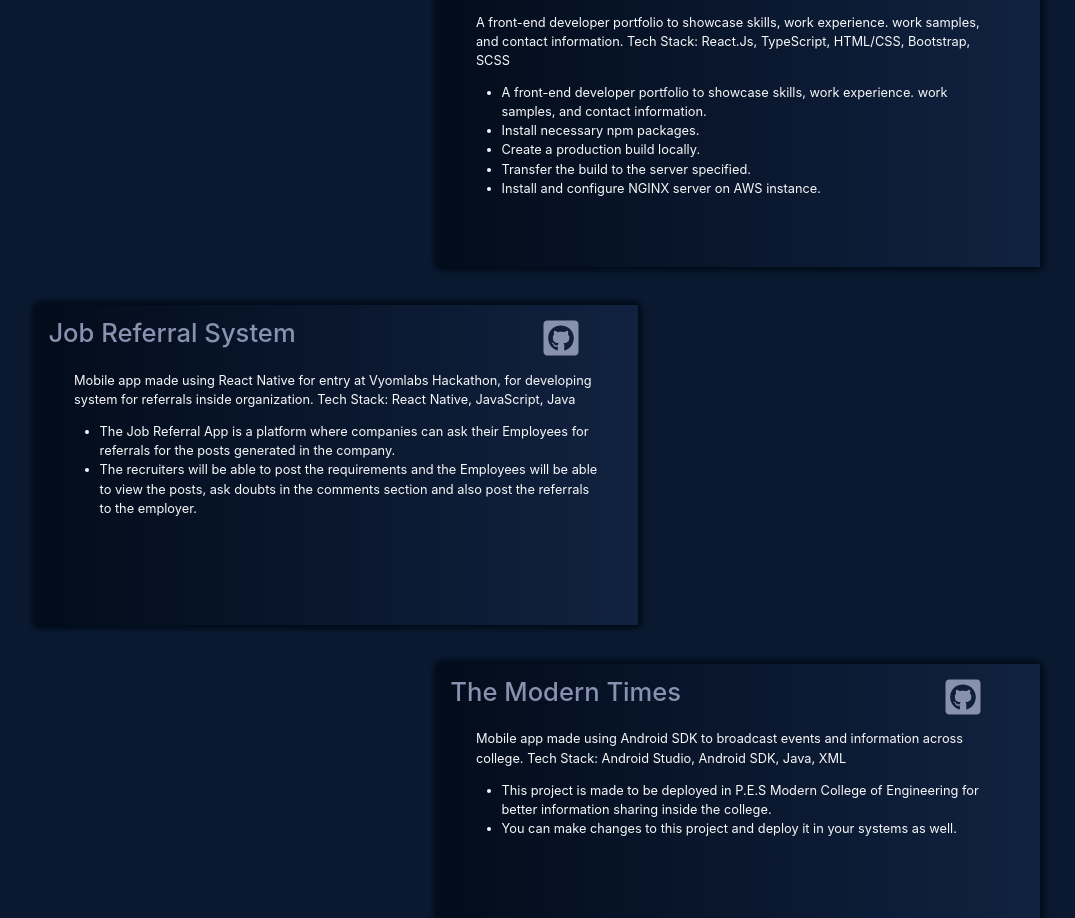
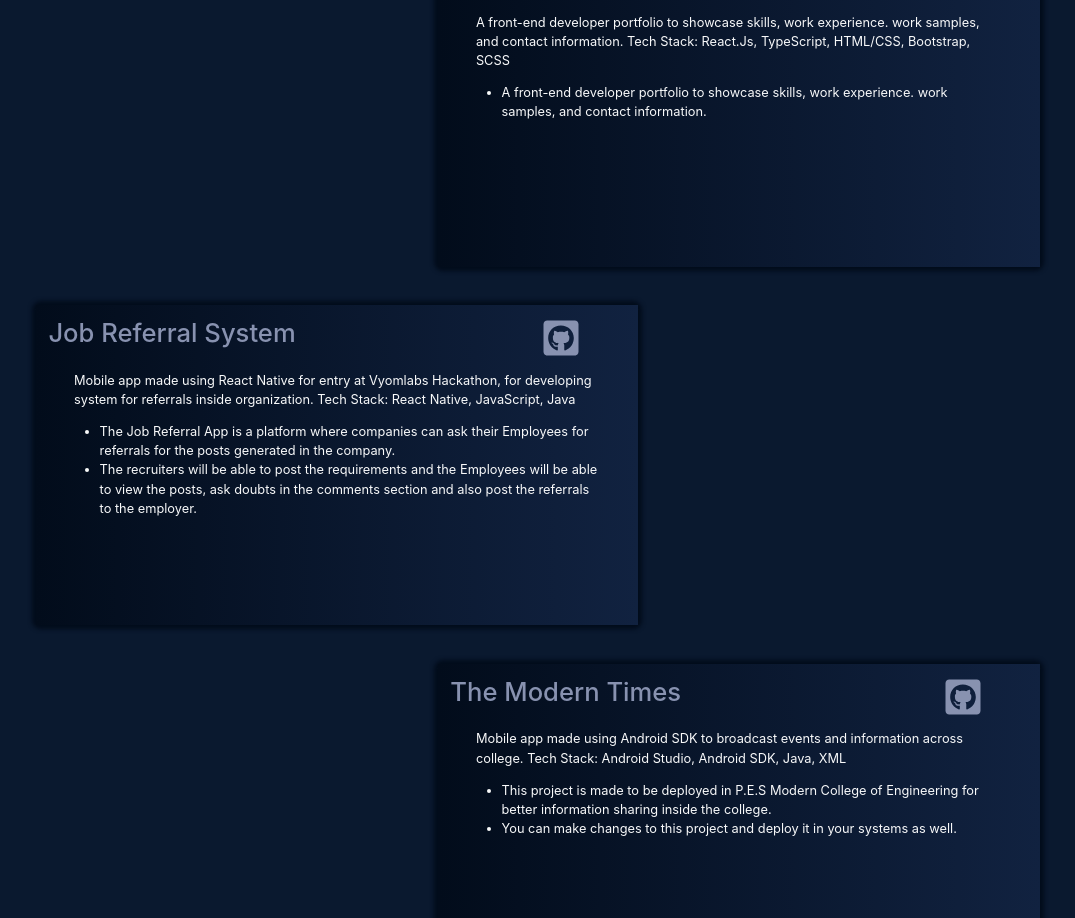
Before and after one commit to atharva-borekar/react-portfolio-2, a React (Create React App) app: page / in a window 1280 px wide. Shown: the part 2186-3104 px from the top of the page, without its empty margins (102-1177 px from the left). Built offline with nearby package versions, Linux system fonts and the light colour scheme.

Commit message:
Removed info from project

```diff
--- a/src/App.tsx
+++ b/src/App.tsx
@@ -138,10 +138,6 @@ const projects = [
     name: "Portfolio",
     description: [
       "A front-end developer portfolio to showcase skills, work experience. work samples, and contact information.",
-      "Install necessary npm packages. ",
-      "Create a production build locally. ",
-      "Transfer the build to the server specified. ",
-      "Install and configure NGINX server on AWS instance.",
     ],
     footer: [],
     summary:
```
